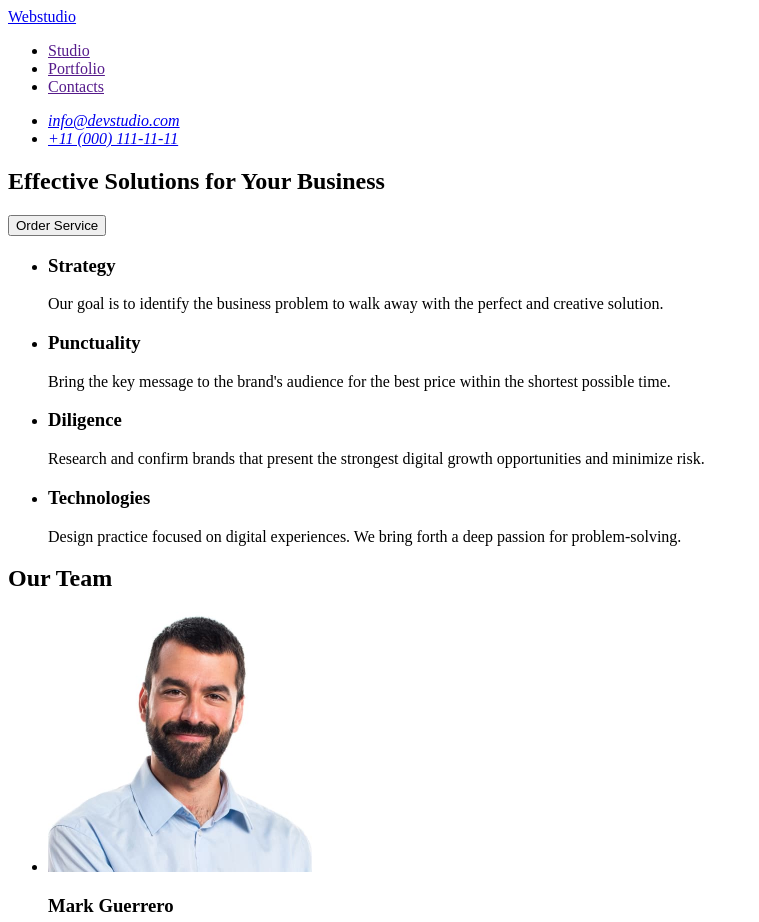
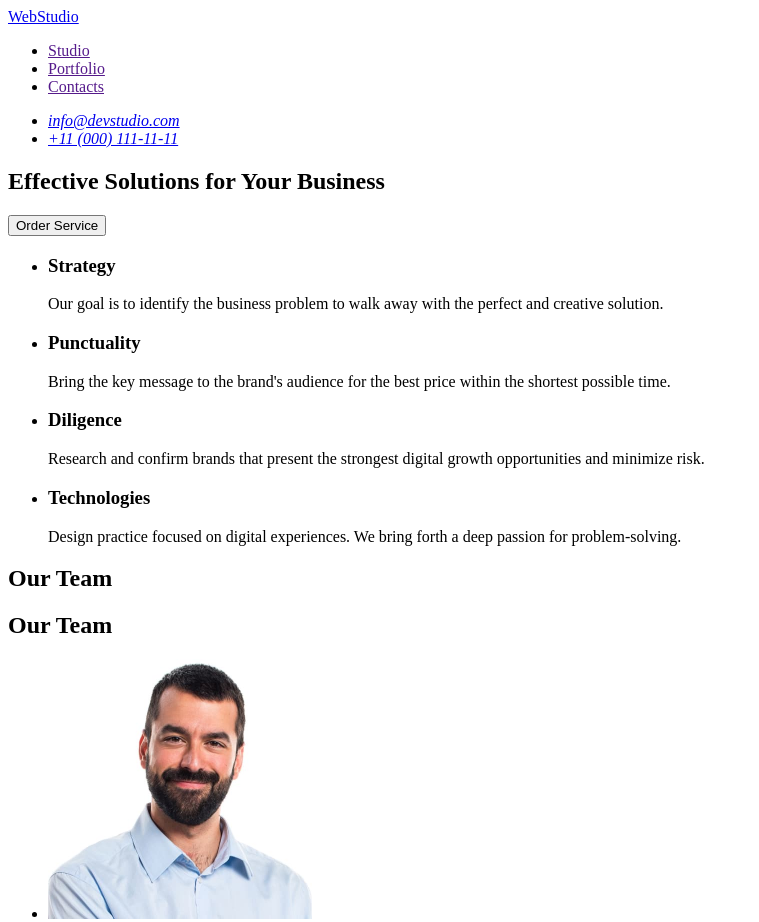
Before and after one commit to 2992-OksanaPaduchak/goit-markup-hw-01, a plain HTML site: page index.html in a window 1280 px wide. Shown: the top 922 px of the page, without its empty margins (0-759 px from the left). Drawn offline with Linux system fonts and the light colour scheme.

Commit message:
<comment>

```diff
--- a/index.html
+++ b/index.html
@@ -8,7 +8,7 @@
   <body>
     <header>
       <nav>
-        <a href="./index.html">Webstudio</a>
+        <a href="./index.html">WebStudio</a>
         <ul>
           <li><a href="">Studio</a></li>
           <li><a href="">Portfolio</a></li>
@@ -61,6 +61,7 @@
         <h2>Our Team</h2>
       </section>
       <section>
+        <h2>Our Team</h2>
         <ul>
           <li>
             <img src="./images/img.jpg" alt="img" width="264" height="260" />
```
